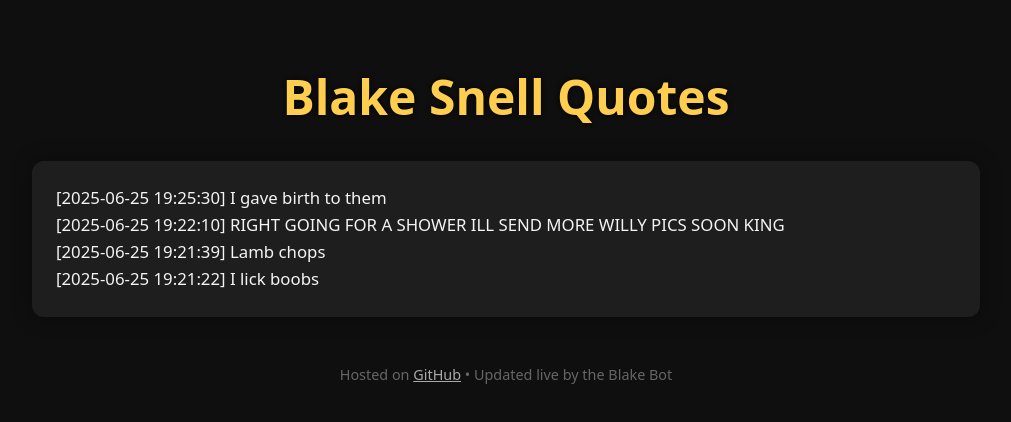
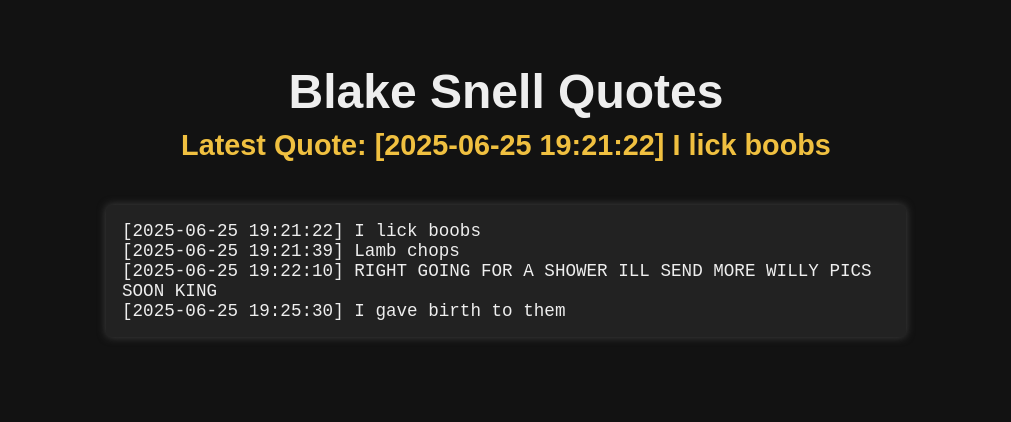
Before and after one commit to Daddyquickers/Anon-Message, a plain HTML site: page index.html in a window 1280 px wide. Shown: the whole page, without its empty margins (134-1145 px from the left). Drawn offline with Linux system fonts and the light colour scheme.

Commit message:
Update index.html

```diff
--- a/index.html
+++ b/index.html
@@ -2,90 +2,68 @@
 <html lang="en">
 <head>
 <meta charset="UTF-8" />
+<meta name="viewport" content="width=device-width, initial-scale=1" />
 <title>Blake Snell Quotes</title>
-  <meta name="viewport" content="width=device-width, initial-scale=1" />
 <style>
   body {
-      margin: 0;
-      font-family: system-ui, sans-serif;
-      background: #0f0f0f;
-      color: #f4f4f4;
-      display: flex;
-      flex-direction: column;
-      align-items: center;
+    font-family: Arial, sans-serif;
+    background: #121212;
+    color: #eee;
     padding: 2rem;
+    max-width: 800px;
+    margin: auto;
   }
-
   h1 {
     font-size: 3rem;
-      color: #ffce4f;
-      margin-bottom: 2rem;
     text-align: center;
-      text-shadow: 0 0 5px #000;
+    margin-bottom: 0.2em;
   }
-
-    #quotes {
-      background: #1e1e1e;
-      padding: 1.5rem;
-      border-radius: 12px;
-      max-width: 900px;
-      width: 100%;
-      box-shadow: 0 0 20px rgba(0, 0, 0, 0.4);
+  h2 {
+    font-size: 1.8rem;
+    margin-top: 0;
+    margin-bottom: 1.5em;
+    text-align: center;
+    color: #f0c040;
+  }
+  pre {
+    background: #222;
+    padding: 1rem;
     white-space: pre-wrap;
-      overflow-wrap: break-word;
-      font-size: 1.05rem;
-      line-height: 1.6;
-    }
-
-    .loading, .error {
-      color: #999;
-      font-style: italic;
-    }
-
-    footer {
-      margin-top: 3rem;
-      font-size: 0.9rem;
-      color: #666;
-    }
-
-    a {
-      color: #aaa;
+    font-size: 1.1rem;
+    border-radius: 6px;
+    max-height: 70vh;
+    overflow-y: auto;
+    box-shadow: 0 0 8px #444;
   }
 </style>
 </head>
 <body>
   <h1>Blake Snell Quotes</h1>
-  <div id="quotes" class="loading">Loading quotes from the vault...</div>
-
-  <footer>
-    Hosted on <a href="https://github.com/Daddyquickers/Anon-Message" target="_blank">GitHub</a> • Updated live by the Blake Bot
-  </footer>
+  <h2 id="latest-quote">Loading latest quote...</h2>
+  <pre id="all-quotes">Loading all quotes...</pre>
 
   <script>
-    const QUOTES_URL = "https://raw.githubusercontent.com/Daddyquickers/Anon-Message/main/blake_messages.txt";
+    async function fetchRaw(url) {
+      const res = await fetch(url);
+      if (!res.ok) throw new Error(`Failed to fetch ${url}: ${res.status}`);
+      return res.text();
+    }
 
-    fetch(QUOTES_URL)
-      .then(response => {
-        if (!response.ok) throw new Error("Failed to fetch");
-        return response.text();
-      })
-      .then(data => {
-        const quotesBox = document.getElementById("quotes");
-        if (data.trim().length === 0) {
-          quotesBox.textContent = "No quotes available yet.";
-        } else {
-          // Split lines, reverse, and join again
-          const reversed = data.trim().split("\n").reverse().join("\n");
-          quotesBox.textContent = reversed;
-          quotesBox.classList.remove("loading");
+    async function loadQuotes() {
+      try {
+        const allQuotes = await fetchRaw('https://raw.githubusercontent.com/Daddyquickers/Anon-Message/main/blake_messages.txt');
+        const lines = allQuotes.trim().split('\n');
+        const latest = lines.length ? lines[0] : "No quotes found.";
+        document.getElementById('latest-quote').textContent = `Latest Quote: ${latest}`;
+        document.getElementById('all-quotes').textContent = allQuotes;
+      } catch (err) {
+        document.getElementById('latest-quote').textContent = "Could not load latest quote.";
+        document.getElementById('all-quotes').textContent = "Could not load all quotes.";
+        console.error(err);
       }
-      })
-      .catch(error => {
-        console.error("Error loading quotes:", error);
-        const quotesBox = document.getElementById("quotes");
-        quotesBox.textContent = "⚠️ Failed to load quotes. Try again later.";
-        quotesBox.classList.add("error");
-      });
+    }
+
+    loadQuotes();
   </script>
 </body>
 </html>
```
Lines whose indentation alone changed are shown as unchanged.
